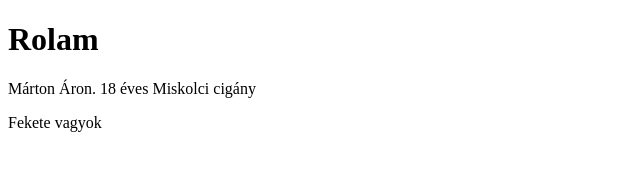
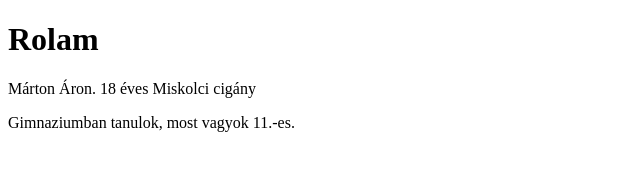
Before and after one commit to Mwaron/rolam, a plain HTML site: page rolam.html in a window 1280 px wide. Shown: the whole page, without its empty margins (0-640 px from the left). Drawn offline with Linux system fonts and the light colour scheme.

Commit message:
Már nem vok feka

```diff
--- a/rolam.html
+++ b/rolam.html
@@ -16,7 +16,7 @@
     </div>
     <div class="info">
         <p>
-            Fekete vagyok
+            Gimnaziumban tanulok, most vagyok 11.-es.
         </p>
     </div>
 </body>
```
